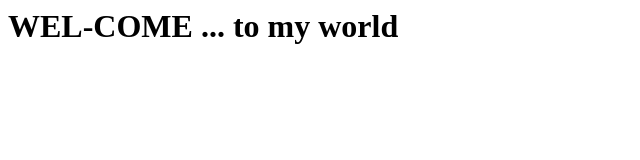
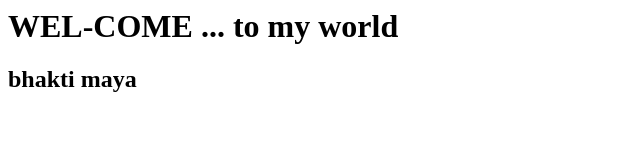
Before and after one commit to bhaktijare/testrepro, a plain HTML site: page index.html in a window 1280 px wide. Shown: the whole page, without its empty margins (0-640 px from the left). Drawn offline with Linux system fonts and the light colour scheme.

Commit message:
second test

```diff
--- a/index.html
+++ b/index.html
@@ -5,6 +5,6 @@
 <body>
 
 <h1>WEL-COME ... to my world</h1>
-
+<h2>bhakti maya</h2>
 </body>
 </html>
```
